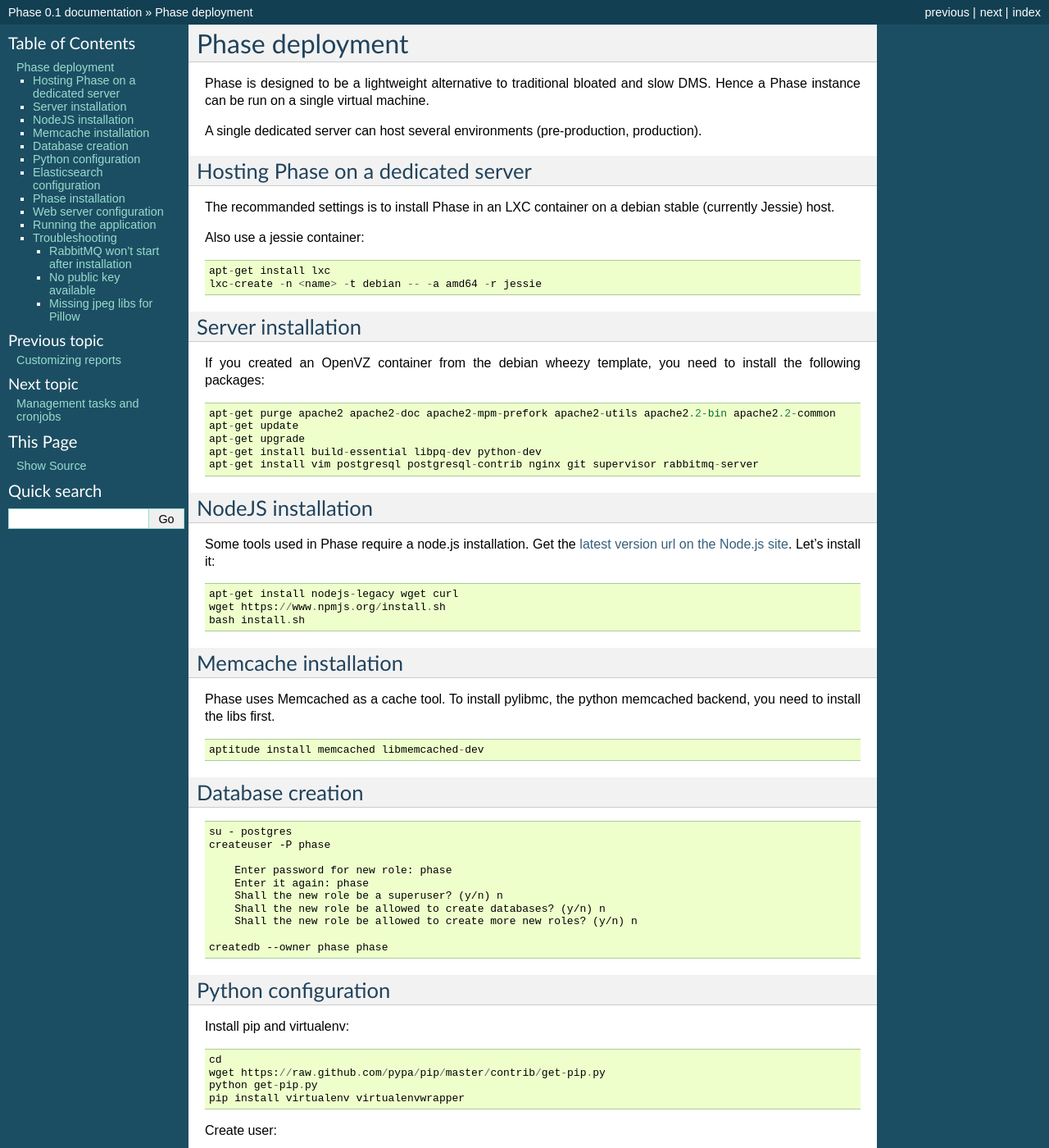
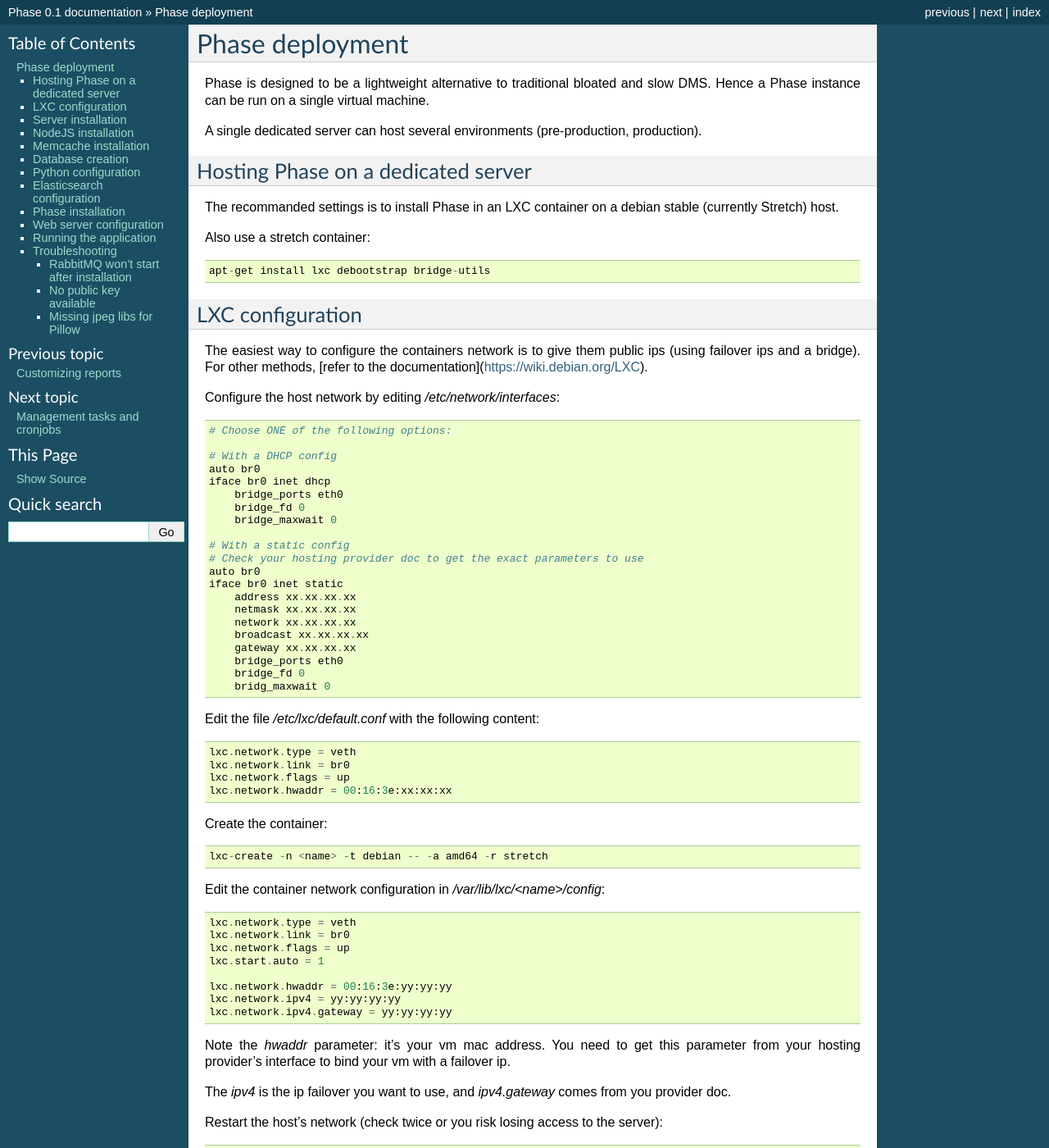
Before and after one commit to Talengi/phase, a Sphinx documentation site: the page built from docs/deployment.rst, in a window 1280 px wide and 1400 px high. Shown: the whole window at 82% size. Built offline with Sphinx 7.4.7, drawn with Linux system fonts in a browser that asks for light colours; some of the changed text lies outside the part shown.

Commit message:
Update deployment doc

```diff
--- a/docs/deployment.rst
+++ b/docs/deployment.rst
@@ -11,23 +11,102 @@
 -----------------------------------
 
 The recommanded settings is to install Phase in an LXC container on a debian
-stable (currently Jessie) host.
+stable (currently Stretch) host.
 
-Also use a jessie container::
+Also use a stretch container::
 
-    apt-get install lxc
-    lxc-create -n <name> -t debian -- -a amd64 -r jessie
+    apt-get install lxc debootstrap bridge-utils
+
+
+LXC configuration
+-----------------
+
+The easiest way to configure the containers network is to give them public ips
+(using failover ips and a bridge). For other methods, [refer to the
+documentation](https://wiki.debian.org/LXC).
+
+Configure the host network by editing `/etc/network/interfaces`::
+
+    # Choose ONE of the following options:
+
+    # With a DHCP config
+    auto br0
+    iface br0 inet dhcp
+        bridge_ports eth0
+        bridge_fd 0
+        bridge_maxwait 0
+
+    # With a static config
+    # Check your hosting provider doc to get the exact parameters to use
+    auto br0
+    iface br0 inet static
+        address xx.xx.xx.xx
+        netmask xx.xx.xx.xx
+        network xx.xx.xx.xx
+        broadcast xx.xx.xx.xx
+        gateway xx.xx.xx.xx
+        bridge_ports eth0
+        bridge_fd 0
+        bridg_maxwait 0
+
+Edit the file `/etc/lxc/default.conf` with the following content::
+
+    lxc.network.type = veth
+    lxc.network.link = br0
+    lxc.network.flags = up
+    lxc.network.hwaddr = 00:16:3e:xx:xx:xx
+
+Create the container::
+
+    lxc-create -n <name> -t debian -- -a amd64 -r stretch
+
+Edit the container network configuration in `/var/lib/lxc/<name>/config`::
+
+    lxc.network.type = veth
+    lxc.network.link = br0
+    lxc.network.flags = up
+    lxc.start.auto = 1
+
+    lxc.network.hwaddr = 00:16:3e:yy:yy:yy
+    lxc.network.ipv4 = yy:yy:yy:yy
+    lxc.network.ipv4.gateway = yy:yy:yy:yy
+
+
+Note the `hwaddr` parameter: it's your vm mac address. You need to get this
+parameter from your hosting provider's interface to bind your vm with a
+failover ip.
+
+The `ipv4` is the ip failover you want to use, and `ipv4.gateway` comes from
+you provider doc.
+
+Restart the host's network (check twice or you risk losing access to the server)::
+
+    service networking restart
+
+Start the container to check that everything is ok::
+
+    lxc-start -n <name> -d
+
+You can check that your vm is running::
+
+    lxc-ls --fancy
+
+Use this command to access a shell in the vm::
+
+    lxc-attach -n <name>
 
 Server installation
 -------------------
 
-If you created an OpenVZ container from the debian wheezy template, you need to
-install the following packages::
+Some package won't be used and must be uninstalled::
 
     apt-get purge apache2 apache2-doc apache2-mpm-prefork apache2-utils apache2.2-bin apache2.2-common
+
+Some package are needed and must be installed::
+
     apt-get update
     apt-get upgrade
-    apt-get install build-essential libpq-dev python-dev
+    apt-get install build-essential libpq-dev python3-dev wget curl zlib1g-dev
     apt-get install vim postgresql postgresql-contrib nginx git supervisor rabbitmq-server
 
 NodeJS installation
@@ -37,9 +116,10 @@
 version url on the Node.js site <http://nodejs.org/dist/v0.10.25/node-v0.10.25.tar.gz>`_.
 Let's install it::
 
-    apt-get install nodejs-legacy wget curl
-    wget https://www.npmjs.org/install.sh
-    bash install.sh
+    curl -sL https://deb.nodesource.com/setup_6.x | bash -
+    apt-get update
+    apt-get install nodejs
+    npm install -g npm@lts
 
 
 Memcache installation
@@ -50,7 +130,7 @@
 
 ::
 
-    aptitude install memcached libmemcached-dev
+    apt-get install memcached libmemcached-dev
 
 
 Database creation
@@ -63,9 +143,6 @@
 
         Enter password for new role: phase
         Enter it again: phase
-        Shall the new role be a superuser? (y/n) n
-        Shall the new role be allowed to create databases? (y/n) n
-        Shall the new role be allowed to create more new roles? (y/n) n
 
     createdb --owner phase phase
 
@@ -73,12 +150,10 @@
 Python configuration
 --------------------
 
-Install pip and virtualenv::
+Install pip and virtualenv (as root)::
 
-    cd
-    wget https://raw.github.com/pypa/pip/master/contrib/get-pip.py
-    python get-pip.py
-    pip install virtualenv virtualenvwrapper
+    apt-get install python3-pip
+    pip3 install virtualenv virtualenvwrapper
 
 Create user::
 
@@ -106,13 +182,15 @@
 
 You need to install java for ES to work::
 
-    aptitude install openjdk-7-jre
+    apt-get install openjdk-8-jre
 
 You can install ES by downloading the apt package on the elastic site::
 
     wget -qO - https://packages.elastic.co/GPG-KEY-elasticsearch | apt-key add -
-    wget https://download.elasticsearch.org/elasticsearch/elasticsearch/elasticsearch-1.6.2.deb
-    dpkg -i elasticsearch-1.6.2.deb
+    echo "deb https://artifacts.elastic.co/packages/5.x/apt stable main" > /etc/apt/sources.list.d/elastic-5.x.list
+    apt-get install apt-transport-https
+    apt-get update
+    apt-get install elasticsearch
 
 The default Elasticsearch installation is enough, but remember that ES listens
 on 0.0.0.0 by default, which can be inconvenient.
@@ -141,9 +219,9 @@
 As phase user::
 
     cd
-    mkvirtualenv phase
     git clone https://github.com/Talengi/phase.git
     cd phase/src
+    add2virtualenv .
     pip install -r ../requirements/production.txt
     export DJANGO_SETTINGS_MODULE=core.settings.production
     python manage.py collectstatic
```
Also changed, not shown: other parts of docs/deployment.rst (+1 -0 lines).
